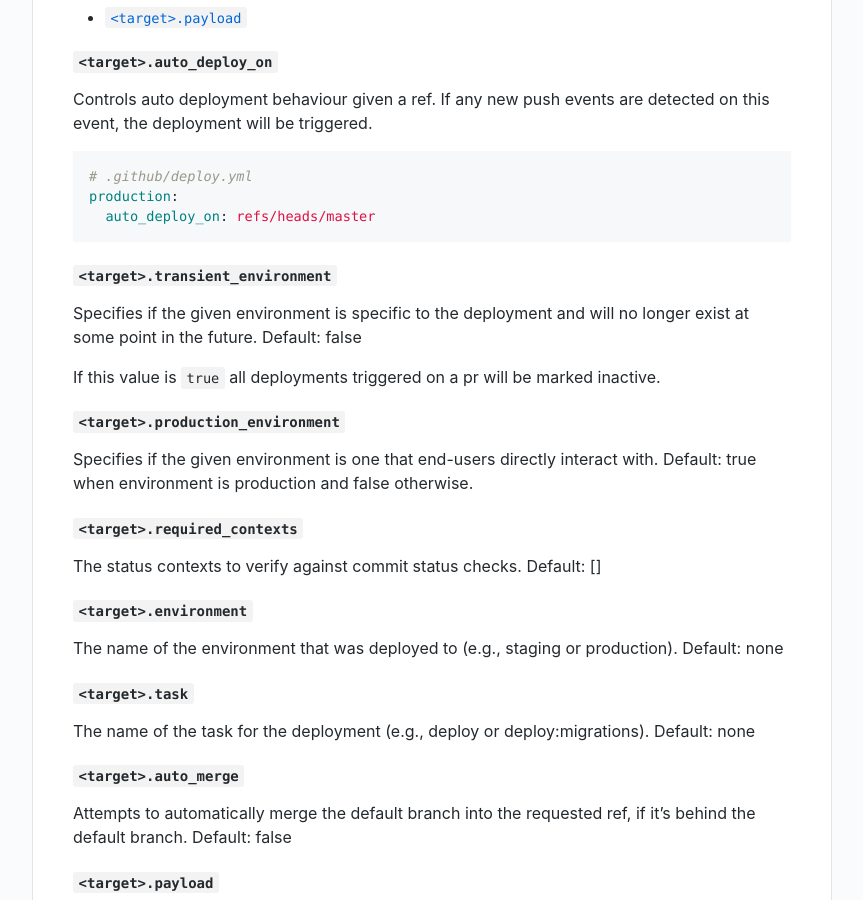
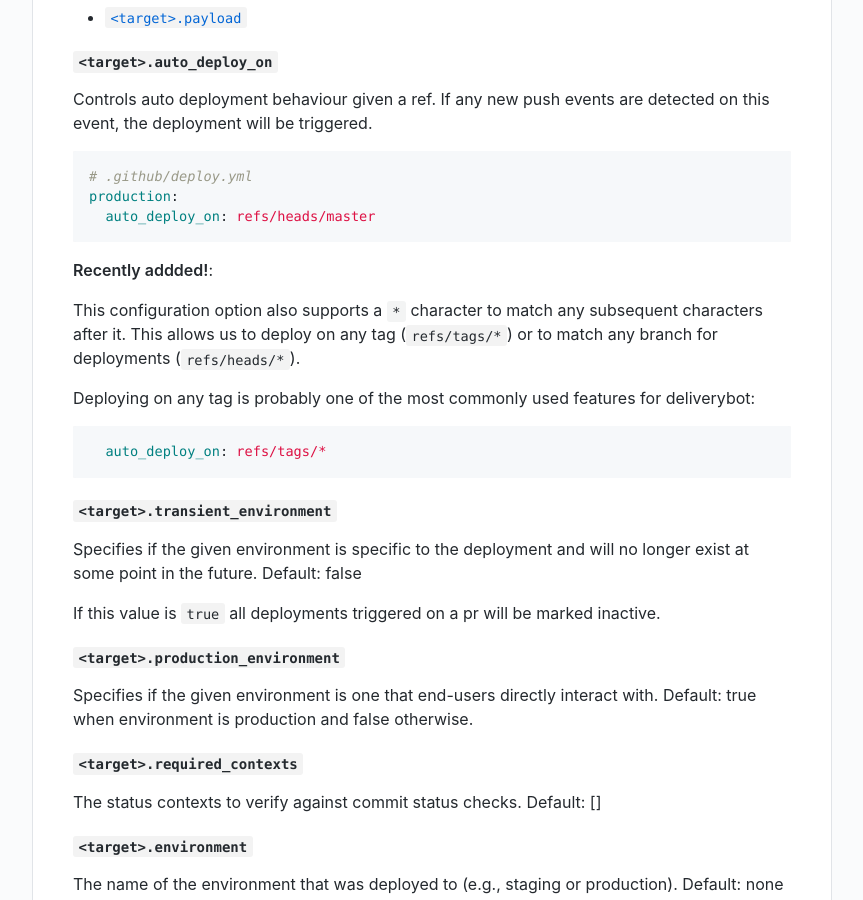
Before and after one commit to deliverybot/deliverybot.github.io, a Jekyll site: the page built from docs/configuration.md, in a window 1280 px wide and 900 px high, scrolled down 1336 px. Shown: the whole window, without its empty margins (208-1071 px from the left). Built offline with Jekyll 4.4.1, drawn with Linux system fonts in a browser that asks for light colours; a script that is not in the unit is left out.

Commit message:
Add star docs

````diff
--- a/docs/configuration.md
+++ b/docs/configuration.md
@@ -30,10 +30,23 @@ production:
 Controls auto deployment behaviour given a ref. If any new push events are
 detected on this event, the deployment will be triggered.
 
-```yaml {% raw %}
+```yaml
 # .github/deploy.yml
 production:
-  auto_deploy_on: refs/heads/master {% endraw %}
+  auto_deploy_on: refs/heads/master
+```
+
+__Recently addded!__:
+
+This configuration option also supports a `*` character to match any subsequent
+characters after it. This allows us to deploy on any tag (`refs/tags/*`) or to
+match any branch for deployments (`refs/heads/*`).
+
+Deploying on any tag is probably one of the most commonly used features for
+deliverybot:
+
+```yaml
+  auto_deploy_on: refs/tags/*
 ```
 
 ##### `<target>.transient_environment`
````
